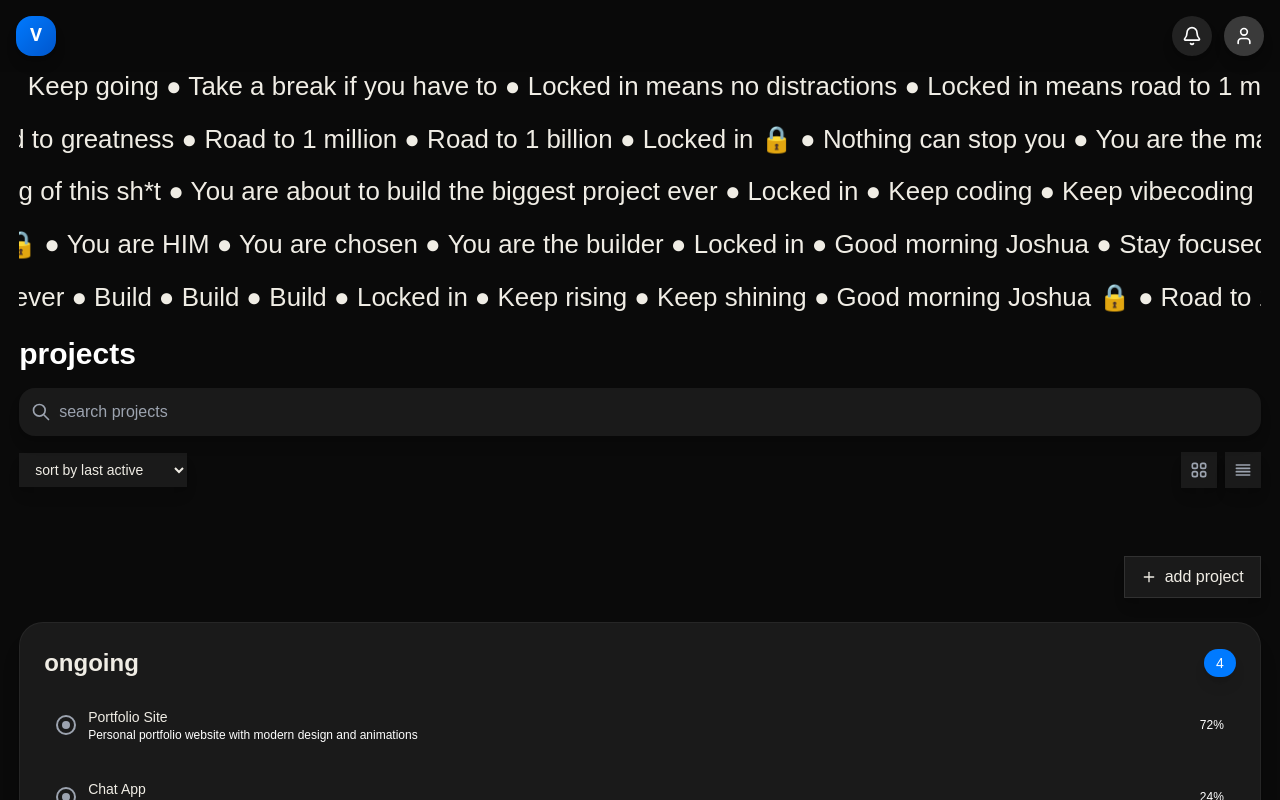
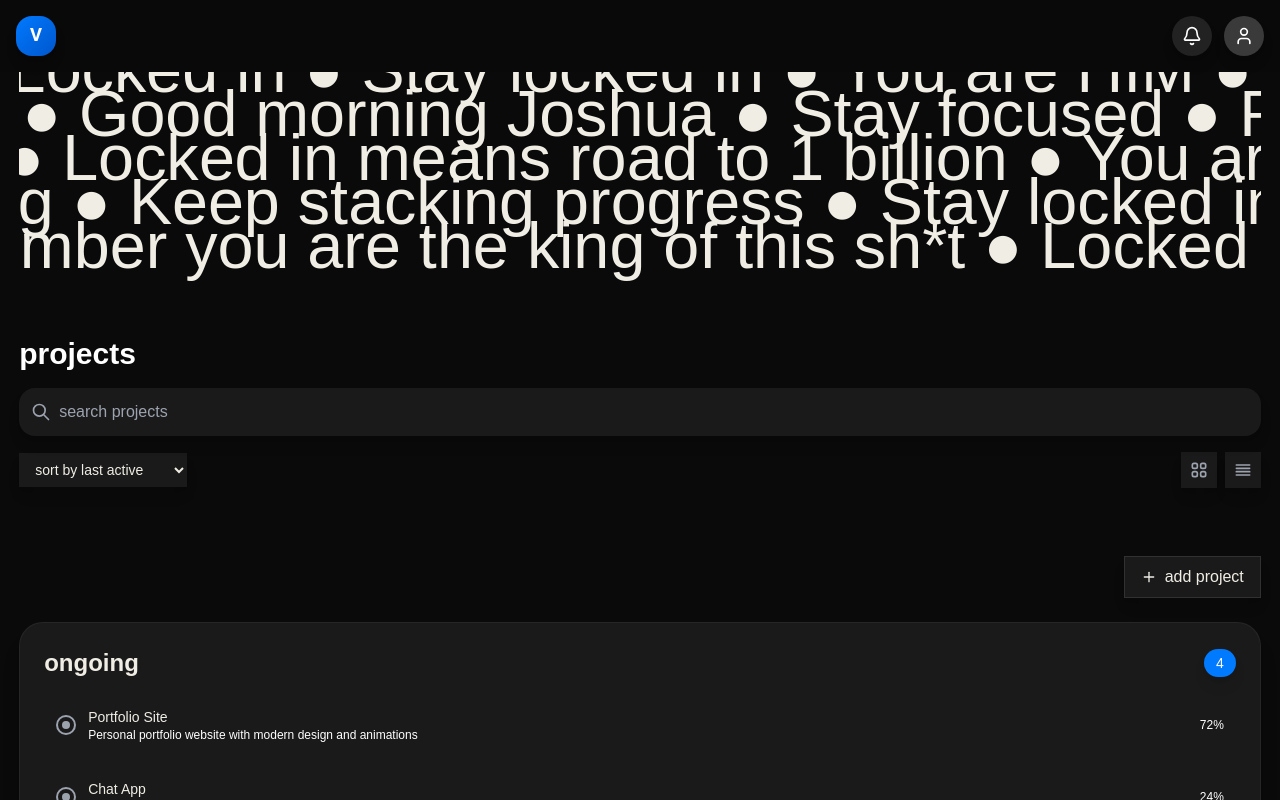
Before and after one commit to shilside/vibe-records, a Next.js app: page / in a window 1280 px wide. Shown: the top 800 px of the page. Built offline with nearby package versions, Linux system fonts and the light colour scheme.

Commit message:
Fix font size: Set SVG text to 75px as intended, reduce line spacing to space-y-1 and height to 2.5rem

```diff
--- a/src/app/page.tsx
+++ b/src/app/page.tsx
@@ -212,9 +212,9 @@ export default function Dashboard() {
         {/* Animation Space - Space for animation between nav and projects title */}
         <div className="mb-6" style={{ height: '15rem' }}>
           {/* Multi-line CurvedLoop Animation */}
-          <div className="flex flex-col w-full h-full overflow-hidden space-y-2">
+          <div className="flex flex-col w-full h-full overflow-hidden space-y-1">
             {/* Line 1 */}
-            <div className="w-full flex-shrink-0" style={{ height: '2.8rem' }}>
+            <div className="w-full flex-shrink-0" style={{ height: '2.5rem' }}>
               <CustomCurvedLoop
                 marqueeText="Good morning Joshua 🔒 ● Locked in ● Stay locked in ● You are HIM ● Keep going ● Take a break if you have to ● Locked in means no distractions ● Locked in means road to 1 million ● Locked in means road to 1 billion ● You are the king of this sh*t ● You are about to build the biggest project ever ● Locked in ● Keep coding ● Keep vibecoding ● Keep stacking progress ● Stay locked in 🔒 ● You are HIM ● You are chosen ● You are the builder ● Locked in ● Good morning Joshua ● Stay focused ● Road to greatness ● Road to 1 million ● Road to 1 billion ● Locked in 🔒 ● Nothing can stop you ● You are the man ● You got this ● Locked in ● Keep going ● Keep pushing ● Stay locked in ● Remember you are HIM ● Remember you are the king of this sh*t ● Locked in forever ● Build ● Build ● Build ● Locked in ● Keep rising ● Keep shining ● Good morning Joshua 🔒 ● Road to 1 million ● Road to 1 billion ● Locked in ● Stay locked in"
                 speed={2.5}
@@ -225,7 +225,7 @@ export default function Dashboard() {
             </div>
 
             {/* Line 2 */}
-            <div className="w-full flex-shrink-0" style={{ height: '2.8rem' }}>
+            <div className="w-full flex-shrink-0" style={{ height: '2.5rem' }}>
               <CustomCurvedLoop
                 marqueeText="You are the builder ● Locked in ● Good morning Joshua ● Stay focused ● Road to greatness ● Road to 1 million ● Road to 1 billion ● Locked in 🔒 ● Nothing can stop you ● You are the man ● You got this ● Locked in ● Keep going ● Keep pushing ● Stay locked in ● Remember you are HIM ● Remember you are the king of this sh*t ● Locked in forever ● Build ● Build ● Build ● Locked in ● Keep rising ● Keep shining ● Good morning Joshua 🔒 ● Road to 1 million ● Road to 1 billion ● Locked in ● Stay locked in ● You are HIM ● Keep going ● Take a break if you have to ● Locked in means no distractions ● Locked in means road to 1 million ● Locked in means road to 1 billion ● You are the king of this sh*t ● You are about to build the biggest project ever ● Locked in ● Keep coding ● Keep vibecoding ● Keep stacking progress ● Stay locked in 🔒 ● You are HIM ● You are chosen"
                 speed={2.8}
@@ -236,7 +236,7 @@ export default function Dashboard() {
             </div>
 
             {/* Line 3 */}
-            <div className="w-full flex-shrink-0" style={{ height: '2.8rem' }}>
+            <div className="w-full flex-shrink-0" style={{ height: '2.5rem' }}>
               <CustomCurvedLoop
                 marqueeText="Locked in means road to 1 million ● Locked in means road to 1 billion ● You are the king of this sh*t ● You are about to build the biggest project ever ● Locked in ● Keep coding ● Keep vibecoding ● Keep stacking progress ● Stay locked in 🔒 ● You are HIM ● You are chosen ● You are the builder ● Locked in ● Good morning Joshua ● Stay focused ● Road to greatness ● Road to 1 million ● Road to 1 billion ● Locked in 🔒 ● Nothing can stop you ● You are the man ● You got this ● Locked in ● Keep going ● Keep pushing ● Stay locked in ● Remember you are HIM ● Remember you are the king of this sh*t ● Locked in forever ● Build ● Build ● Build ● Locked in ● Keep rising ● Keep shining ● Good morning Joshua 🔒 ● Road to 1 million ● Road to 1 billion ● Locked in ● Stay locked in ● You are HIM ● Keep going ● Take a break if you have to ● Locked in means no distractions"
                 speed={3.1}
@@ -247,7 +247,7 @@ export default function Dashboard() {
             </div>
 
             {/* Line 4 */}
-            <div className="w-full flex-shrink-0" style={{ height: '2.8rem' }}>
+            <div className="w-full flex-shrink-0" style={{ height: '2.5rem' }}>
               <CustomCurvedLoop
                 marqueeText="Keep coding ● Keep vibecoding ● Keep stacking progress ● Stay locked in 🔒 ● You are HIM ● You are chosen ● You are the builder ● Locked in ● Good morning Joshua ● Stay focused ● Road to greatness ● Road to 1 million ● Road to 1 billion ● Locked in 🔒 ● Nothing can stop you ● You are the man ● You got this ● Locked in ● Keep going ● Keep pushing ● Stay locked in ● Remember you are HIM ● Remember you are the king of this sh*t ● Locked in forever ● Build ● Build ● Build ● Locked in ● Keep rising ● Keep shining ● Good morning Joshua 🔒 ● Road to 1 million ● Road to 1 billion ● Locked in ● Stay locked in ● You are HIM ● Keep going ● Take a break if you have to ● Locked in means no distractions ● Locked in means road to 1 million ● Locked in means road to 1 billion ● You are the king of this sh*t ● You are about to build the biggest project ever ● Locked in"
                 speed={2.7}
@@ -258,7 +258,7 @@ export default function Dashboard() {
             </div>
 
             {/* Line 5 */}
-            <div className="w-full flex-shrink-0" style={{ height: '2.8rem' }}>
+            <div className="w-full flex-shrink-0" style={{ height: '2.5rem' }}>
               <CustomCurvedLoop
                 marqueeText="Remember you are HIM ● Remember you are the king of this sh*t ● Locked in forever ● Build ● Build ● Build ● Locked in ● Keep rising ● Keep shining ● Good morning Joshua 🔒 ● Road to 1 million ● Road to 1 billion ● Locked in ● Stay locked in ● You are HIM ● Keep going ● Take a break if you have to ● Locked in means no distractions ● Locked in means road to 1 million ● Locked in means road to 1 billion ● You are the king of this sh*t ● You are about to build the biggest project ever ● Locked in ● Keep coding ● Keep vibecoding ● Keep stacking progress ● Stay locked in 🔒 ● You are HIM ● You are chosen ● You are the builder ● Locked in ● Good morning Joshua ● Stay focused ● Road to greatness ● Road to 1 million ● Road to 1 billion ● Locked in 🔒 ● Nothing can stop you ● You are the man ● You got this ● Locked in ● Keep going ● Keep pushing ● Stay locked in"
                 speed={2.9}
--- a/src/components/CustomCurvedLoop.tsx
+++ b/src/components/CustomCurvedLoop.tsx
@@ -136,7 +136,8 @@ const CustomCurvedLoop: FC<CustomCurvedLoopProps> = ({
       onPointerLeave={endDrag}
     >
       <svg
-        className="select-none w-full overflow-visible block aspect-[100/3] text-[30px] font-medium leading-none"
+        className="select-none w-full overflow-visible block aspect-[100/3] font-medium leading-none"
+        style={{ fontSize: '75px' }}
         viewBox="0 0 1440 40"
       >
         <text
```
